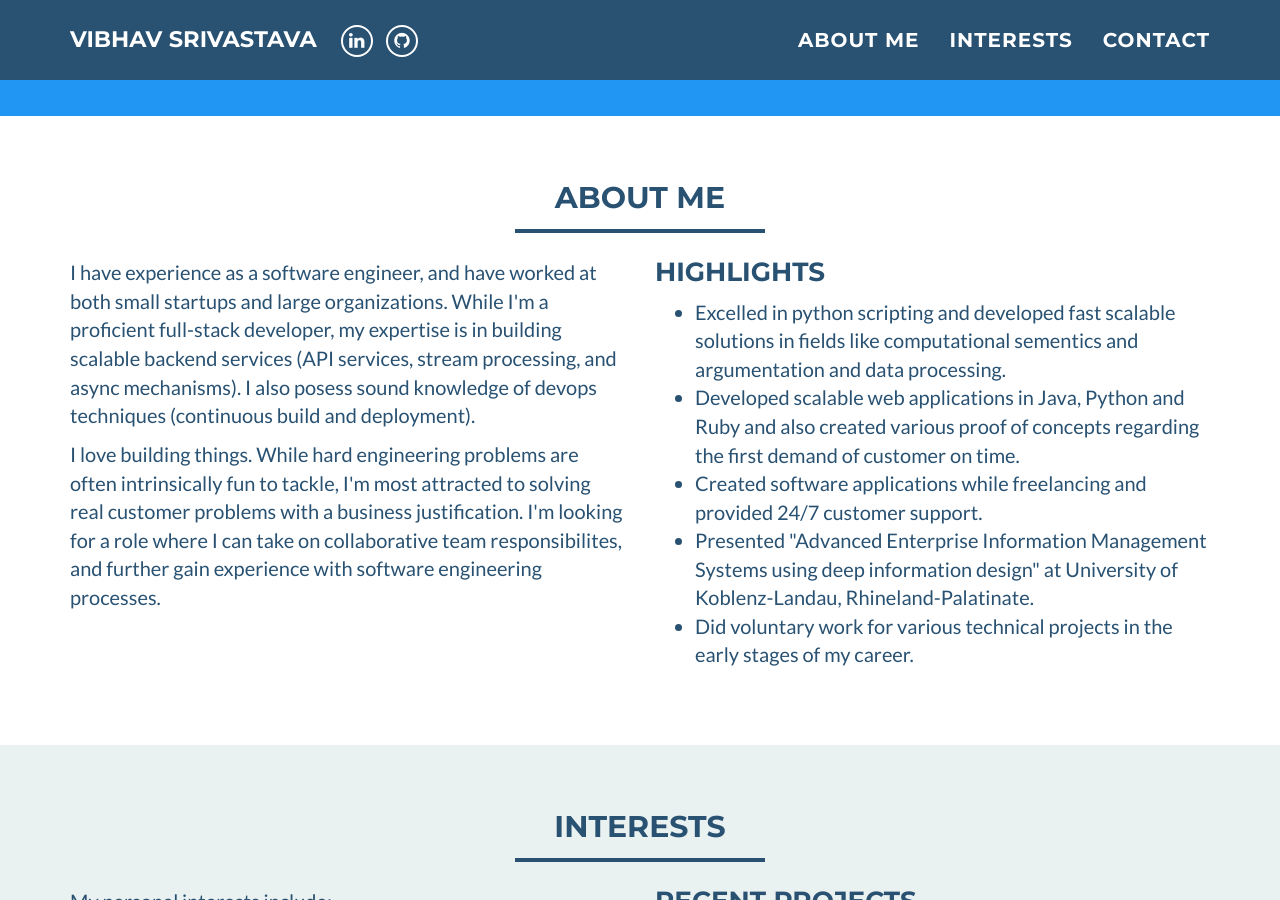
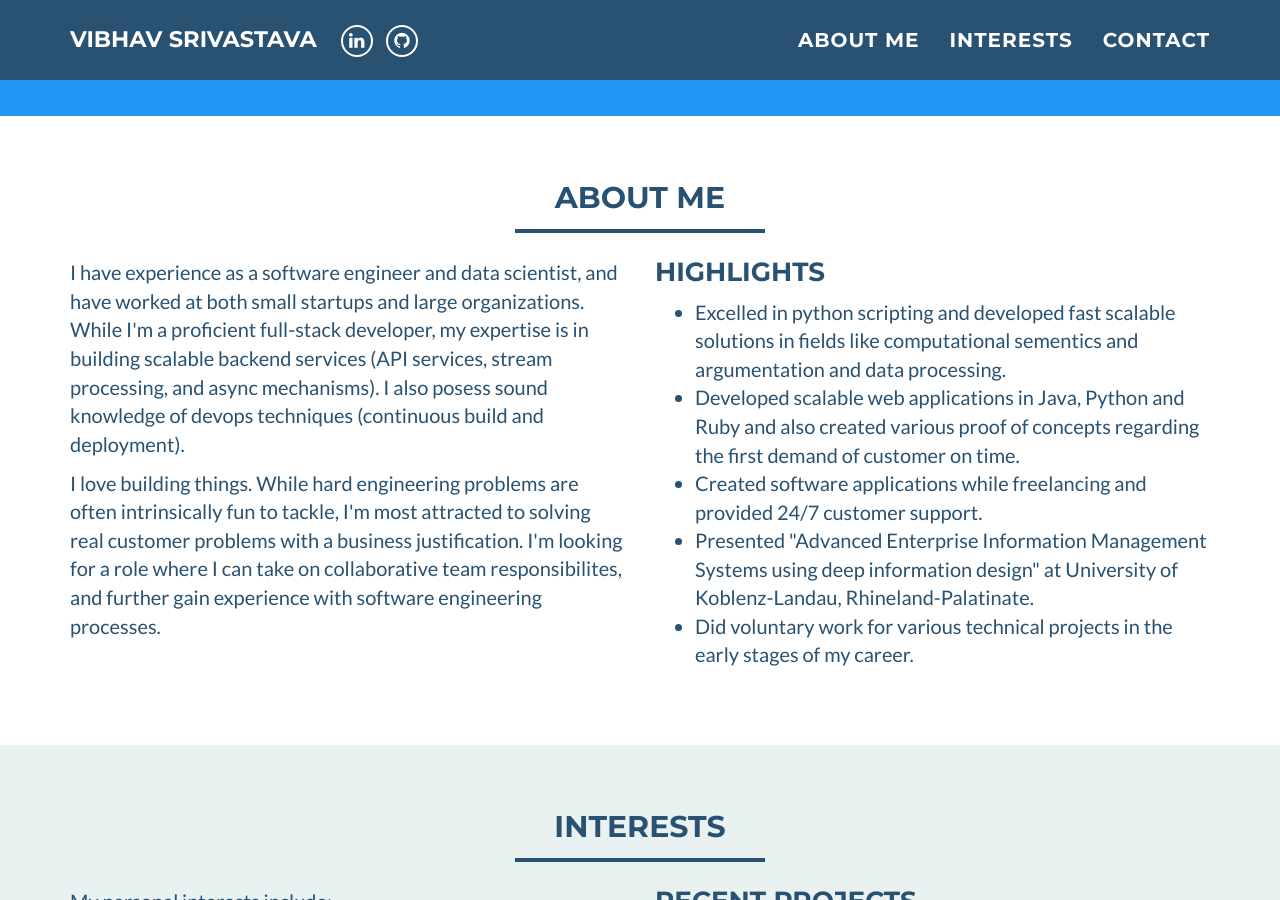
Before and after one commit to vibhav13/vibhav13.github.io, a Jekyll site: the page built from index.html, in a window 1280 px wide and 900 px high, scrolled down 534 px. Built offline with Jekyll 4.4.1, drawn with Linux system fonts in a browser that asks for light colours.

Commit message:
commit change text

```diff
--- a/_includes/about_me.html
+++ b/_includes/about_me.html
@@ -9,7 +9,7 @@
     <div class="row">
 	    <div class="col-sm-6">
     		<p>
-            I have experience as a software engineer, and have worked
+            I have experience as a software engineer and data scientist, and have worked
             at both small startups and large organizations. While I'm a proficient full-stack
             developer, my expertise is in building scalable backend services (API services, stream processing,
             and async mechanisms). I also posess sound knowledge of devops techniques (continuous build and deployment).
```
